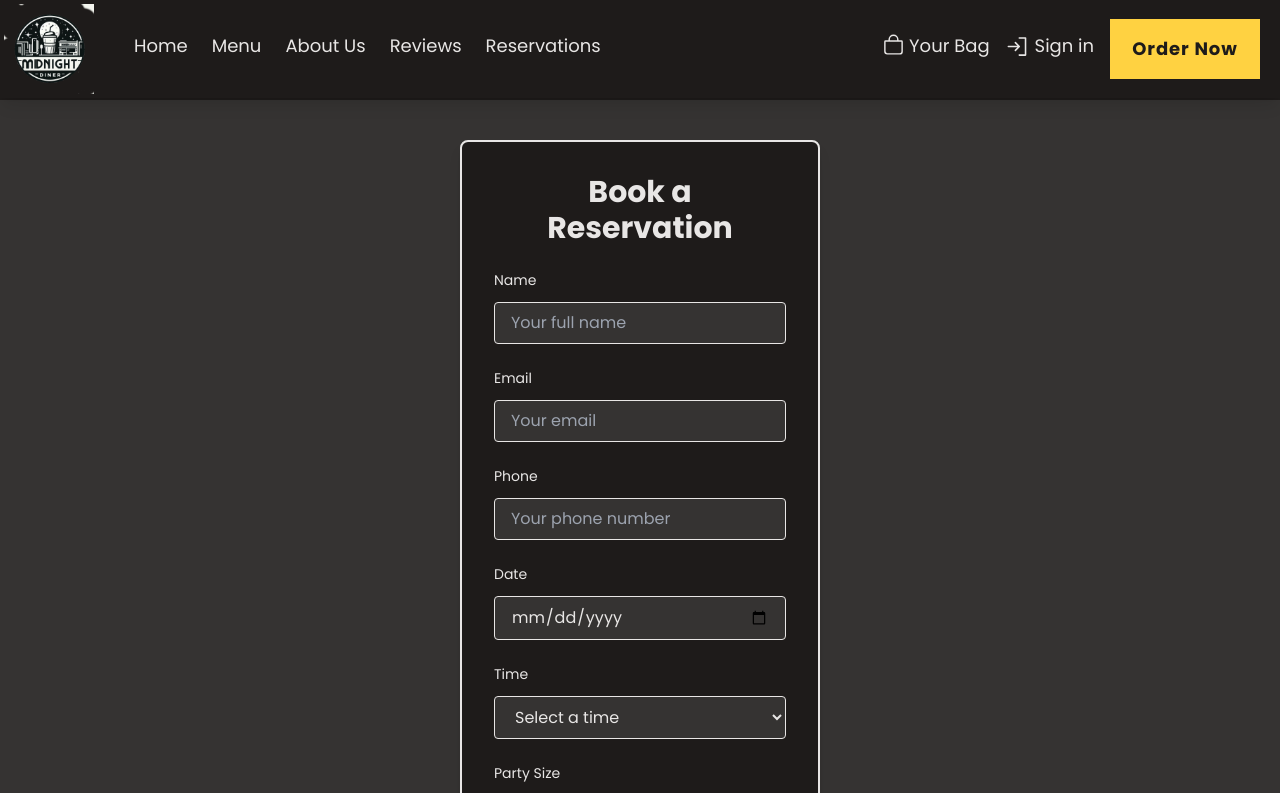
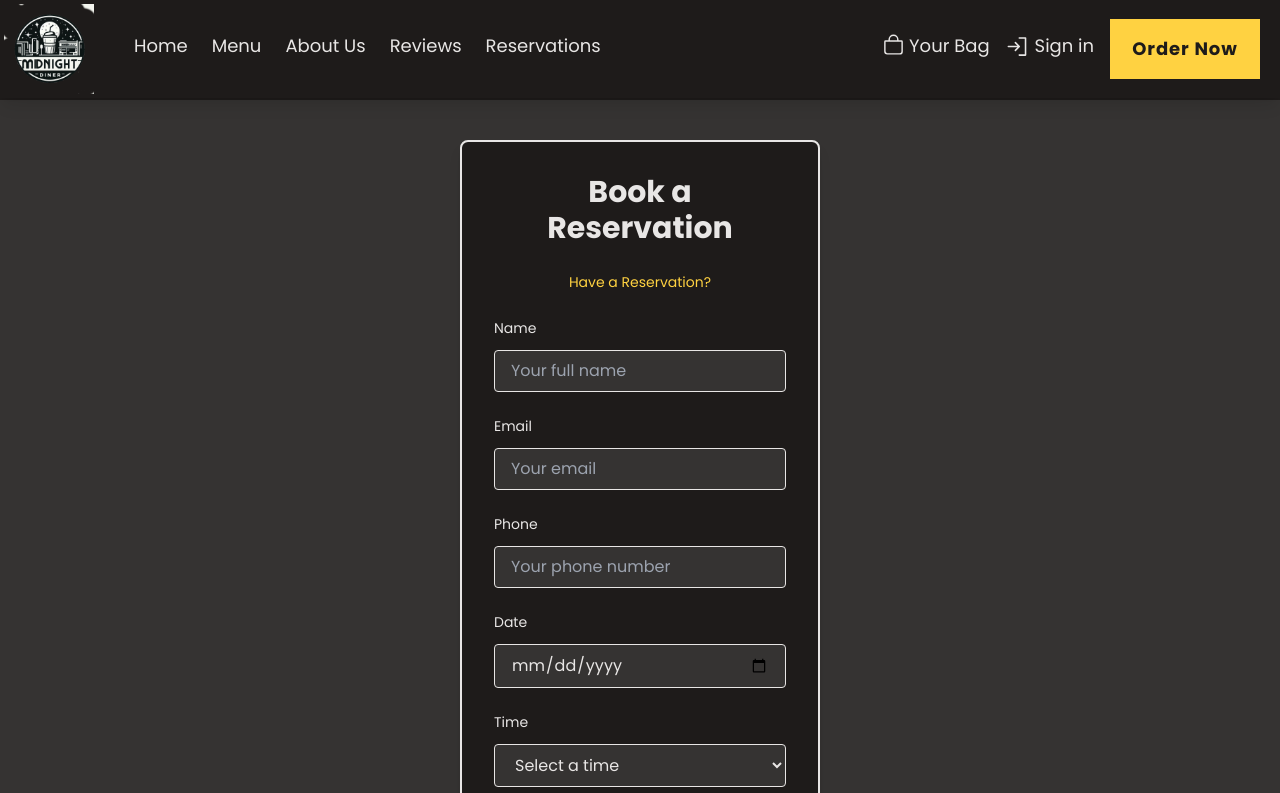
Before and after one commit to MarshallNickolauson/midnight-diner, a React (Vite) app in the folder frontend/: page /booking in a window 1280 px wide. Shown: the top 793 px of the page. Built offline with nearby package versions, Linux system fonts and the light colour scheme.

Commit message:
updated styling

```diff
--- a/frontend/src/pages/BookingPage.jsx
+++ b/frontend/src/pages/BookingPage.jsx
@@ -1,5 +1,6 @@
 import React, { useEffect, useState } from 'react';
 import { useSelector } from 'react-redux';
+import { useNavigate } from 'react-router-dom';
 
 const BookingPage = () => {
     const [name, setName] = useState('');
@@ -10,6 +11,8 @@ const BookingPage = () => {
     const [partySize, setPartySize] = useState('');
     const [specialRequests, setSpecialRequests] = useState('');
     const [timeOptions, setTimeOptions] = useState([]);
+
+    const navigate = useNavigate();
 
     const { userInfo } = useSelector((state) => state.auth);
 
@@ -83,6 +86,13 @@ const BookingPage = () => {
             <div className="bg-mainBlack p-8 shadow-lg border-2 border-mainWhite w-[360px] rounded-lg">
                 <h1 className="text-mainWhite text-3xl mb-6 text-center font-semibold">Book a Reservation</h1>
                 <form onSubmit={handleBookingSubmit} className="space-y-6">
+
+                    <div className="justify-center text-center">
+                        <p
+                            onClick={() => navigate('/booking/search')}
+                            className="inline-block text-mainYellow text-sm cursor-pointer hover:underline"
+                        >Have a Reservation?</p>
+                    </div>
 
                     {/* Name Field */}
                     <div className="space-y-3">
```
